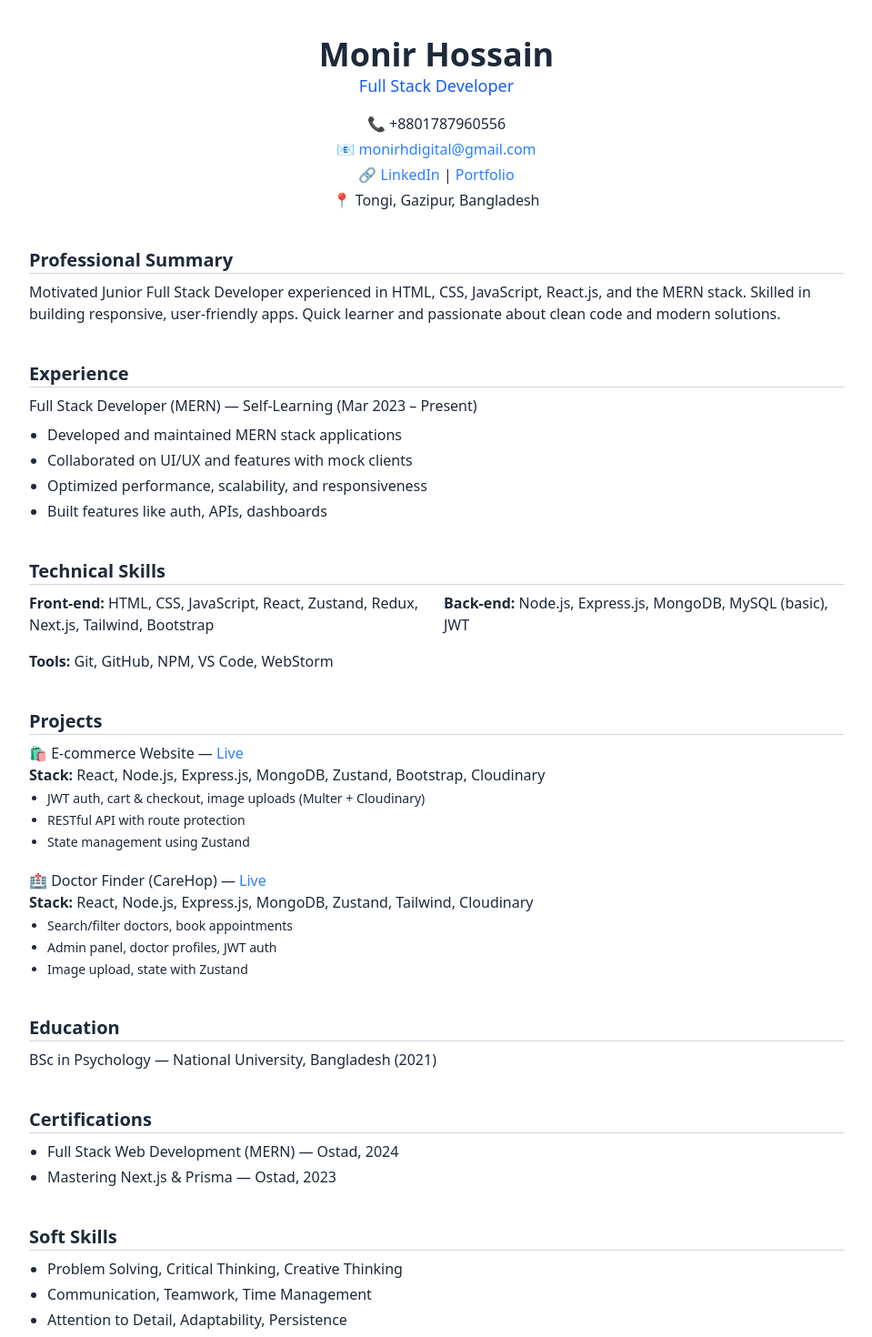
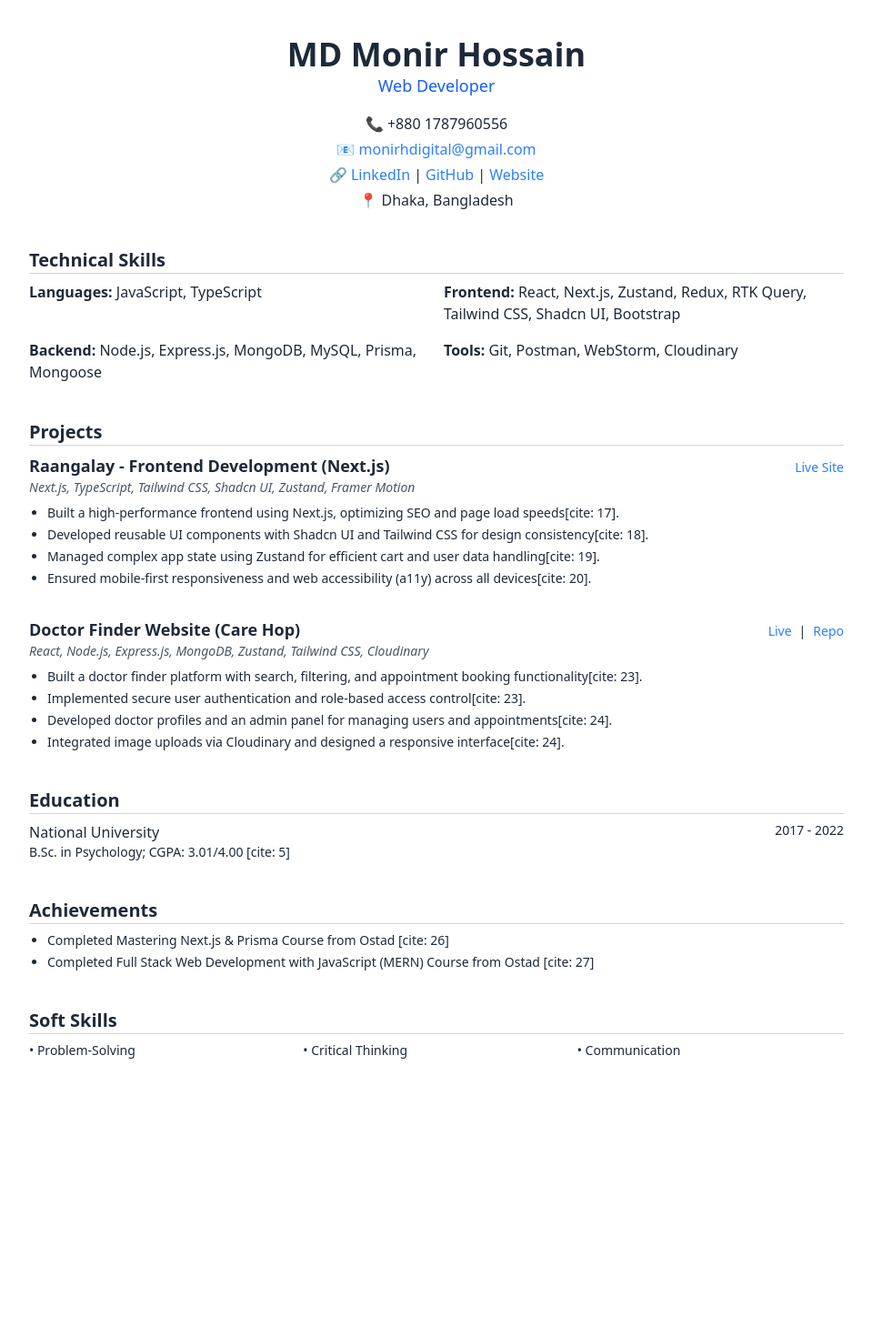
Before and after one commit to monir-hossaien/portfolio, a React (Vite) app: page /resume in a window 1280 px wide. Shown: the top 1470 px of the page at 91% size, without its empty margins (160-1119 px from the left). After the commit the page ends 1205 px from the top, so only its background shows below. Built offline with nearby package versions, Linux system fonts and the light colour scheme; a web font is replaced by a local one.

Commit message:
project add

```diff
--- a/src/components/Resume.jsx
+++ b/src/components/Resume.jsx
@@ -6,49 +6,30 @@ const Resume = () => {
             <div className="max-w-4xl mx-auto space-y-10">
                 {/* Header */}
                 <header className="text-center">
-                    <h1 className="text-3xl sm:text-4xl font-extrabold">Monir Hossain</h1>
-                    <p className="text-lg font-medium text-blue-600 dark:text-blue-400">Full Stack Developer</p>
+                    <h1 className="text-3xl sm:text-4xl font-extrabold">MD Monir Hossain</h1>
+                    <p className="text-lg font-medium text-blue-600 dark:text-blue-400">Web Developer</p>
                     <div className="mt-4 text-sm sm:text-base space-y-1">
-                        <p>📞 +8801787960556</p>
+                        <p>📞 +880 1787960556</p>
                         <p>
                             📧 <a href="mailto:monirhdigital@gmail.com" className="text-blue-500">monirhdigital@gmail.com</a>
                         </p>
                         <p>
                             🔗 <a href="https://linkedin.com/in/monirhdigital" className="text-blue-500" target="_blank">LinkedIn</a> |
-                            <a href="https://monir-hossain.netlify.app" className="text-blue-500 ml-1" target="_blank">Portfolio</a>
+                            <a href="https://github.com/monir-hossaien" className="text-blue-500 ml-1" target="_blank">GitHub</a> |
+                            <a href="https://raangalay.com" className="text-blue-500 ml-1" target="_blank">Website</a>
                         </p>
-                        <p>📍 Tongi, Gazipur, Bangladesh</p>
+                        <p>📍 Dhaka, Bangladesh</p>
                     </div>
                 </header>
 
-                {/* Summary */}
-                <section>
-                    <h2 className="text-xl font-semibold mb-2 border-b border-gray-300 dark:border-gray-600">Professional Summary</h2>
-                    <p>
-                        Motivated Junior Full Stack Developer experienced in HTML, CSS, JavaScript, React.js, and the MERN stack.
-                        Skilled in building responsive, user-friendly apps. Quick learner and passionate about clean code and modern solutions.
-                    </p>
-                </section>
-
-                {/* Experience */}
-                <section>
-                    <h2 className="text-xl font-semibold mb-2 border-b border-gray-300 dark:border-gray-600">Experience</h2>
-                    <p className="font-medium">Full Stack Developer (MERN) — Self-Learning (Mar 2023 – Present)</p>
-                    <ul className="list-disc pl-5 mt-2 space-y-1">
-                        <li>Developed and maintained MERN stack applications</li>
-                        <li>Collaborated on UI/UX and features with mock clients</li>
-                        <li>Optimized performance, scalability, and responsiveness</li>
-                        <li>Built features like auth, APIs, dashboards</li>
-                    </ul>
-                </section>
-
-                {/* Skills */}
+                {/* Technical Skills */}
                 <section>
                     <h2 className="text-xl font-semibold mb-2 border-b border-gray-300 dark:border-gray-600">Technical Skills</h2>
                     <div className="grid sm:grid-cols-2 gap-4 text-sm sm:text-base">
-                        <p><strong>Front-end:</strong> HTML, CSS, JavaScript, React, Zustand, Redux, Next.js, Tailwind, Bootstrap</p>
-                        <p><strong>Back-end:</strong> Node.js, Express.js, MongoDB, MySQL (basic), JWT</p>
-                        <p><strong>Tools:</strong> Git, GitHub, NPM, VS Code, WebStorm</p>
+                        <p><strong>Languages:</strong> JavaScript, TypeScript</p>
+                        <p><strong>Frontend:</strong> React, Next.js, Zustand, Redux, RTK Query, Tailwind CSS, Shadcn UI, Bootstrap</p>
+                        <p><strong>Backend:</strong> Node.js, Express.js, MongoDB, MySQL, Prisma, Mongoose</p>
+                        <p><strong>Tools:</strong> Git, Postman, WebStorm, Cloudinary</p>
                     </div>
                 </section>
 
@@ -56,23 +37,37 @@ const Resume = () => {
                 <section>
                     <h2 className="text-xl font-semibold mb-2 border-b border-gray-300 dark:border-gray-600">Projects</h2>
 
-                    <div className="mb-5">
-                        <h3 className="font-medium">🛍 E-commerce Website — <a href="https://monir-ecommerce-store.netlify.app" target="_blank" className="text-blue-500">Live</a></h3>
-                        <p><strong>Stack:</strong> React, Node.js, Express.js, MongoDB, Zustand, Bootstrap, Cloudinary</p>
-                        <ul className="list-disc pl-5 mt-1 space-y-1 text-sm">
-                            <li>JWT auth, cart & checkout, image uploads (Multer + Cloudinary)</li>
-                            <li>RESTful API with route protection</li>
-                            <li>State management using Zustand</li>
+                    {/* Raangalay */}
+                    <div className="mb-8">
+                        <div className="flex justify-between items-baseline">
+                            <h3 className="font-bold text-lg">Raangalay - Frontend Development (Next.js)</h3>
+                            <a href="https://raangalay.com" target="_blank" className="text-blue-500 text-sm font-medium">Live Site</a>
+                        </div>
+                        <p className="text-sm italic text-gray-600 dark:text-gray-400">Next.js, TypeScript, Tailwind CSS, Shadcn UI, Zustand, Framer Motion</p>
+                        <ul className="list-disc pl-5 mt-2 space-y-1 text-sm">
+                            <li>Built a high-performance frontend using Next.js, optimizing SEO and page load speeds[cite: 17].</li>
+                            <li>Developed reusable UI components with Shadcn UI and Tailwind CSS for design consistency[cite: 18].</li>
+                            <li>Managed complex app state using Zustand for efficient cart and user data handling[cite: 19].</li>
+                            <li>Ensured mobile-first responsiveness and web accessibility (a11y) across all devices[cite: 20].</li>
                         </ul>
                     </div>
 
+                    {/* Doctor Finder */}
                     <div>
-                        <h3 className="font-medium">🏥 Doctor Finder (CareHop) — <a href="https://care-hop-service.vercel.app/" target="_blank" className="text-blue-500">Live</a></h3>
-                        <p><strong>Stack:</strong> React, Node.js, Express.js, MongoDB, Zustand, Tailwind, Cloudinary</p>
-                        <ul className="list-disc pl-5 mt-1 space-y-1 text-sm">
-                            <li>Search/filter doctors, book appointments</li>
-                            <li>Admin panel, doctor profiles, JWT auth</li>
-                            <li>Image upload, state with Zustand</li>
+                        <div className="flex justify-between items-baseline">
+                            <h3 className="font-bold text-lg">Doctor Finder Website (Care Hop)</h3>
+                            <div className="space-x-2 text-sm">
+                                <a href="https://care-hop-service.vercel.app/" target="_blank" className="text-blue-500 font-medium">Live</a>
+                                <span>|</span>
+                                <a href="#" target="_blank" className="text-blue-500 font-medium">Repo</a>
+                            </div>
+                        </div>
+                        <p className="text-sm italic text-gray-600 dark:text-gray-400">React, Node.js, Express.js, MongoDB, Zustand, Tailwind CSS, Cloudinary</p>
+                        <ul className="list-disc pl-5 mt-2 space-y-1 text-sm">
+                            <li>Built a doctor finder platform with search, filtering, and appointment booking functionality[cite: 23].</li>
+                            <li>Implemented secure user authentication and role-based access control[cite: 23].</li>
+                            <li>Developed doctor profiles and an admin panel for managing users and appointments[cite: 24].</li>
+                            <li>Integrated image uploads via Cloudinary and designed a responsive interface[cite: 24].</li>
                         </ul>
                     </div>
                 </section>
@@ -80,26 +75,30 @@ const Resume = () => {
                 {/* Education */}
                 <section>
                     <h2 className="text-xl font-semibold mb-2 border-b border-gray-300 dark:border-gray-600">Education</h2>
-                    <p>BSc in Psychology — National University, Bangladesh (2021)</p>
+                    <div className="flex justify-between">
+                        <p className="font-medium">National University</p>
+                        <p className="text-sm">2017 - 2022</p>
+                    </div>
+                    <p className="text-sm">B.Sc. in Psychology; CGPA: 3.01/4.00 [cite: 5]</p>
                 </section>
 
-                {/* Certifications */}
+                {/* Achievements / Certifications */}
                 <section>
-                    <h2 className="text-xl font-semibold mb-2 border-b border-gray-300 dark:border-gray-600">Certifications</h2>
-                    <ul className="list-disc pl-5 space-y-1">
-                        <li>Full Stack Web Development (MERN) — Ostad, 2024</li>
-                        <li>Mastering Next.js & Prisma — Ostad, 2023</li>
+                    <h2 className="text-xl font-semibold mb-2 border-b border-gray-300 dark:border-gray-600">Achievements</h2>
+                    <ul className="list-disc pl-5 space-y-1 text-sm">
+                        <li>Completed Mastering Next.js & Prisma Course from Ostad [cite: 26]</li>
+                        <li>Completed Full Stack Web Development with JavaScript (MERN) Course from Ostad [cite: 27]</li>
                     </ul>
                 </section>
 
                 {/* Soft Skills */}
                 <section>
                     <h2 className="text-xl font-semibold mb-2 border-b border-gray-300 dark:border-gray-600">Soft Skills</h2>
-                    <ul className="list-disc pl-5 space-y-1 text-sm sm:text-base">
-                        <li>Problem Solving, Critical Thinking, Creative Thinking</li>
-                        <li>Communication, Teamwork, Time Management</li>
-                        <li>Attention to Detail, Adaptability, Persistence</li>
-                    </ul>
+                    <div className="grid sm:grid-cols-3 gap-2 text-sm">
+                        <p>• Problem-Solving</p>
+                        <p>• Critical Thinking</p>
+                        <p>• Communication</p>
+                    </div>
                 </section>
             </div>
         </section>
--- a/src/constants/data.js
+++ b/src/constants/data.js
@@ -212,6 +212,15 @@ export const blogs = [
 export const projects = [
     {
         id: 1,
+        title: "Raangalay",
+        description: "A premium e-commerce platform specializing in traditional and lifestyle products. Developed the high-performance frontend using Next.js, focusing on a seamless user experience, responsive product galleries, and optimized page speed.",
+        image: "/images/raangalay.PNG",
+        tags: ["Next.js", "Shadcn UI", "Tailwind CSS", "TypeScript", "Lucide Icons", "Framer Motion"],
+        github: "https://github.com/monir-hossaien/raangalay-frontend", // Verify your repo name
+        live: "https://raangalay.com"
+    },
+    {
+        id: 2,
         title: "Doctor Finder",
         description: "A MERN-based platform to search doctors by location, specialty, and hospital. Includes secure JWT authentication, admin dashboard, and a full appointment booking system with modern UI/UX.",
         image: "/images/doctor.PNG",
@@ -228,14 +237,4 @@ export const projects = [
         github: "https://github.com/monir-hossaien/code-explain-AI",
         live: "https://code-explanation.vercel.app"
     },
-
-    {
-        id: 2,
-        title: "E-commerce Shop",
-        description: "A full-featured MERN online store with user authentication, product management, shopping cart, order tracking, and secure payment integration using SSLCommerz. Fully responsive layout.",
-        image: "/images/ecommerce.PNG",
-        tags: ["React", "Express.js", "MongoDB", "SSL Commerze", "Tailwind", "Zustand"],
-        github: "https://github.com/monir-hossaien/mern-ecommerce",
-        live: "https://monir-ecommerce-store.netlify.app"
-    }
 ];
```
Also changed, not shown: 1 other file (tests, documents, lock files or other folders).
